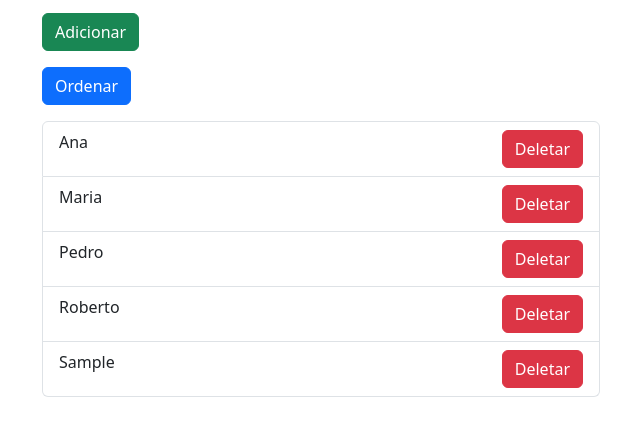
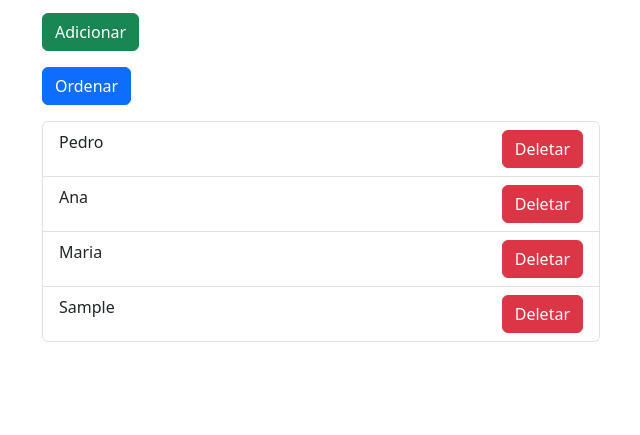
Before and after one commit to rodrigopocolopes/front-fevereiro, a plain HTML site: page cadastro.html in a window 1280 px wide. Both pictures are taken after typing "Sample" into the empty fields and a click on the button "Adicionar". Shown: the part 129-564 px from the top of the page, without its empty margins (40-680 px from the left). Drawn offline with Linux system fonts and the light colour scheme.

Commit message:
cadastro finalização

```diff
--- a/cadastro.html
+++ b/cadastro.html
@@ -25,10 +25,10 @@
         <button type="button" class="btn btn-primary mb-3 bt-reordenar">Ordenar</button>
 
         <ul class="list-group col-6" id="lista">
-            <li class="list-group-item list-group-item-action d-flex justify-content-between">Ana <button class="btn btn-danger">Deletar</button></li>
-            <li class="list-group-item list-group-item-action d-flex justify-content-between">Maria <button class="btn btn-danger">Deletar</button></li>
-            <li class="list-group-item list-group-item-action d-flex justify-content-between">Pedro <button class="btn btn-danger">Deletar</button></li>
-            <li class="list-group-item list-group-item-action d-flex justify-content-between">Roberto <button class="btn btn-danger">Deletar</button></li>
+            <!-- <li class="list-group-item list-group-item-action d-flex justify-content-between">Ana <button class="btn btn-danger bt-delete">Deletar</button></li>
+            <li class="list-group-item list-group-item-action d-flex justify-content-between">Maria <button class="btn btn-danger bt-delete">Deletar</button></li>
+            <li class="list-group-item list-group-item-action d-flex justify-content-between">Pedro <button class="btn btn-danger bt-delete">Deletar</button></li>
+            <li class="list-group-item list-group-item-action d-flex justify-content-between">Roberto <button class="btn btn-danger bt-delete">Deletar</button></li> -->
         </ul>
 
     </div>
--- a/cadastro.js
+++ b/cadastro.js
@@ -1,8 +1,35 @@
 $(document).ready(function () {
 
+    var dados = ["Pedro", "Ana", "Maria"];
+
+    function imprimir() {
+
+        $("#lista").empty();
+
+        dados.forEach(function (item, idx) {
+
+            $("#lista").append(
+                "<li class='list-group-item list-group-item-action d-flex justify-content-between'>"
+                + item +
+                "<button idx='"
+                + idx +
+                "' class='btn btn-danger bt-delete'>Deletar</button>" + "</li>"
+            );
+
+        })
+    } // fim do for each
+
+    $(".bt-reordenar").click(reordenar);
+
+    function reordenar() {
+
+        dados.sort();
+
+        imprimir();
+
+    } // fim do bt reordenar
+
     $(".bt-add").click(add);
-        $(".bt-reordenar").click(reordenar);
-})
 
     function add() {
 
@@ -18,14 +45,23 @@ function add() {
 
         } else {
 
+            dados.push(nomecomp);
 
-        $("#lista").append("<li class='list-group-item list-group-item-action d-flex justify-content-between'>" + nomecomp + "<button class='btn btn-danger'>Deletar</button>" + "</li>");
+            imprimir();
+
             $("#nome").val("")
         }
-}
+    } // fim do bt add
 
-function reordenar() {
+    $("#lista").on("click", ".bt-delete", deletar);
 
-    $("#lista").unique();
+    function deletar() {
 
-}
+        var idx = $(this).attr("idx");
+
+        dados.splice(idx, 1);
+
+        imprimir();
+
+    } // fim do bt del
+})
```
Lines whose indentation alone changed are shown as unchanged.
